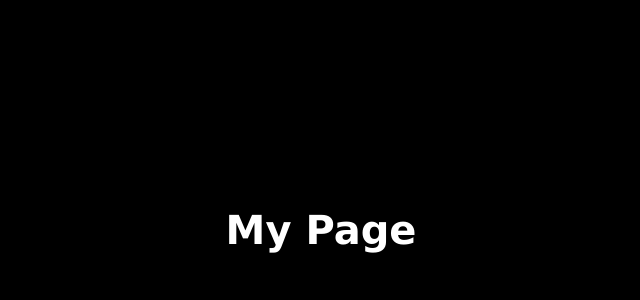
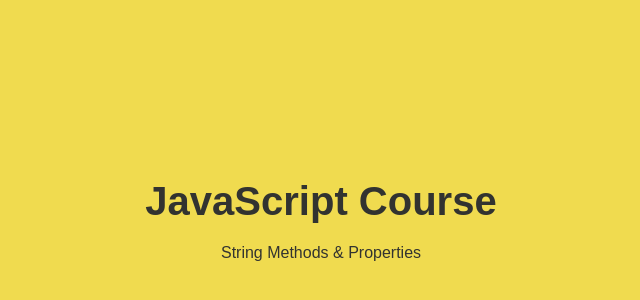
Before and after one commit to jamesxlima/javascript-course, a plain HTML site: page js_lesson2/index.html in a window 1280 px wide. Shown: the part 170-470 px from the top of the page, without its empty margins (319-959 px from the left). Drawn offline with Linux system fonts and the light colour scheme.

Commit message:
Lesson Updated

```diff
--- a/js_lesson2/css/style.css
+++ b/js_lesson2/css/style.css
@@ -5,11 +5,11 @@
 }
 
 body {
-    font-family: Verdana, Geneva, Tahoma, sans-serif;
+    font-family: sans-serif;
     width: 100%;
     font-size: 16px;
-    background-color: #000;
-    color: #fff;
+    background-color: #f0db4f;
+    color: #323330;
 }
 
 main {
@@ -23,3 +23,7 @@ main {
 h1 {
     font-size: 250%;
 }
+
+p {
+    margin: 20px;
+}
--- a/js_lesson2/index.html
+++ b/js_lesson2/index.html
@@ -12,7 +12,8 @@
 
     <main>
 
-        <h1>My Page</h1>
+        <h1>JavaScript Course</h1>
+        <p>String Methods & Properties</p>
 
     </main>
 
```
